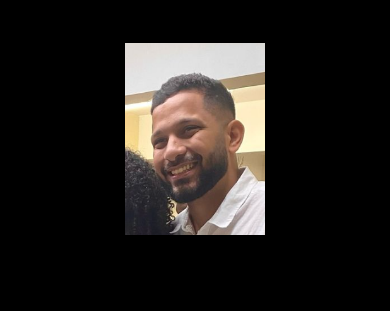
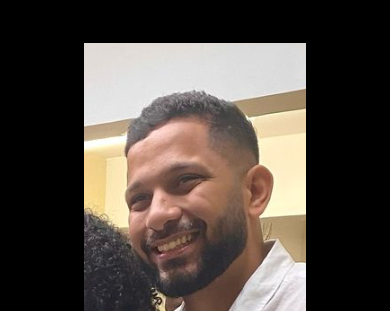
Before and after one commit to arthurmoreira94/portifolio, a plain HTML site: page index.html in a window 390 px wide. Shown: the part 84-395 px from the top of the page. Drawn offline with nearby package versions, Linux system fonts and the light colour scheme.

Commit message:
Update style.css

```diff
--- a/styles/style.css
+++ b/styles/style.css
@@ -134,4 +134,8 @@ body{
     .apresentacao__conteudo{
         width: auto;
     }
+
+    .apresentacao__imagem{
+        width: auto;
+    }
 }
```
